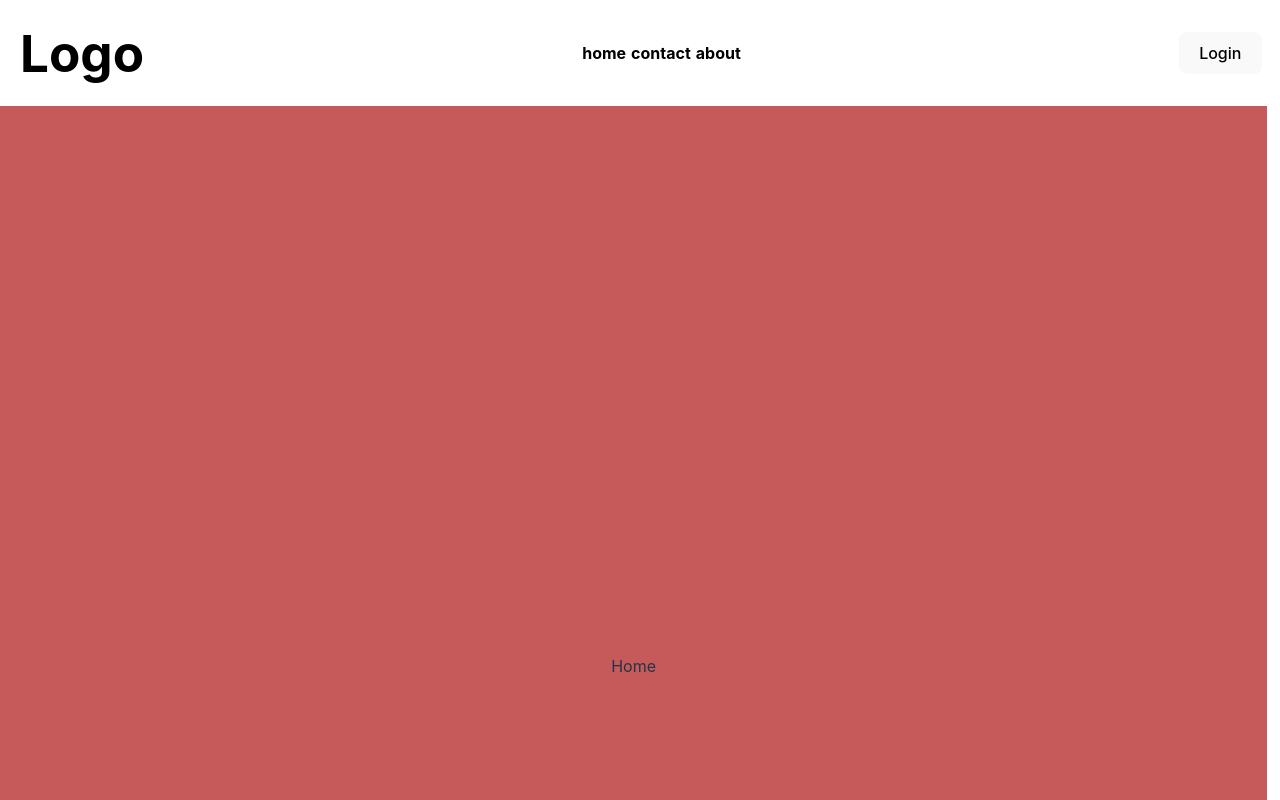
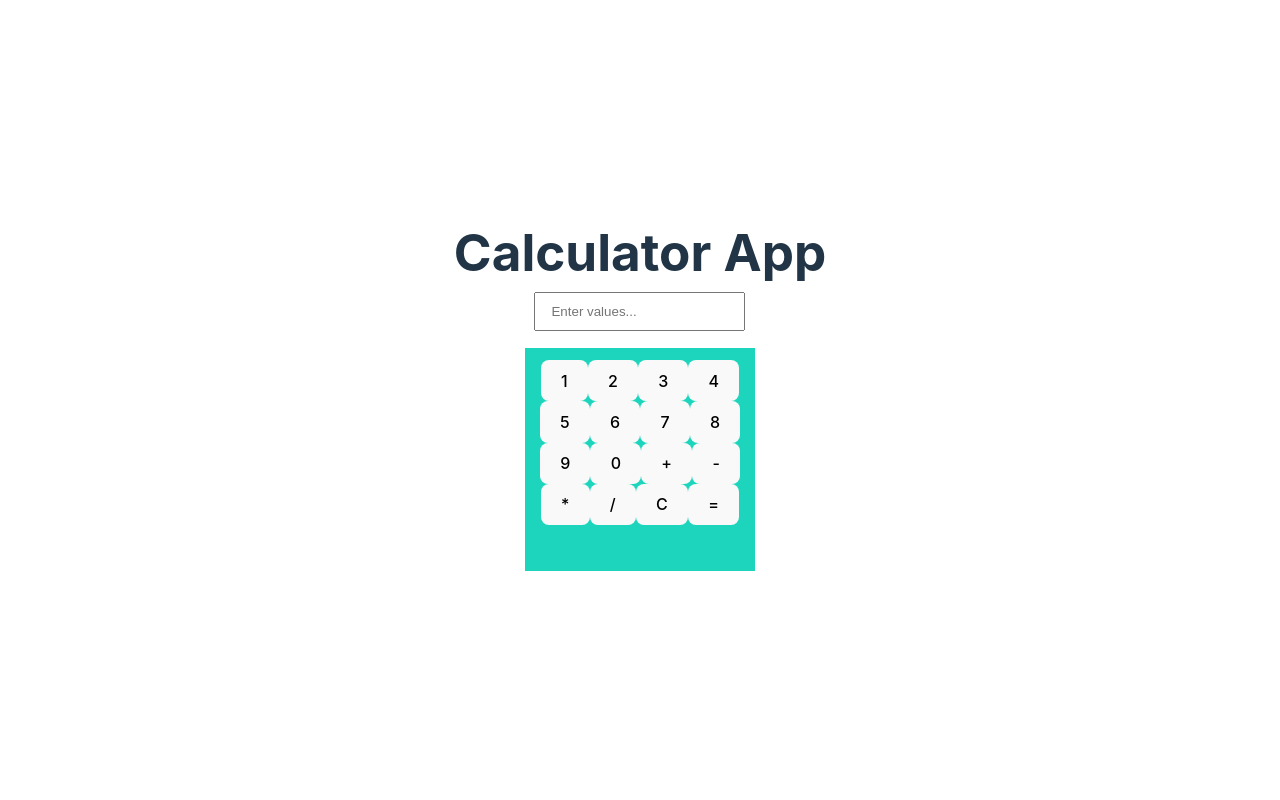
Before and after one commit to uphadeshrikant712/Daily-Coding-Challanges, a React (Vite) app in the folder 2.Tasks/: page / in a window 1280 px wide. Shown: the top 800 px of the page. Built offline with nearby package versions, Linux system fonts and the light colour scheme.

Commit message:
Calculator App

```diff
--- a/2.Tasks/src/App.jsx
+++ b/2.Tasks/src/App.jsx
@@ -1,5 +1,5 @@
 import React from 'react';
-// import './App.css';
+import './App.css';
 import PasswordEye from './components/1.PasswordEyeToggle/PasswordEye';
 import Post from './components/2.Pagination/Post';
 import ImageCarouseal from './components/3.ImageCarouseal/ImageCarouseal';
@@ -15,6 +15,7 @@ import Button from './components/11.Button/Button';
 import Model from './components/12.Model/Model';
 import Navbar from './components/13.SticyNavbar/Navbar';
 import Home from './components/13.SticyNavbar/Home';
+import Calculator from './components/14.Calculator/Calculator';
 
 const App = () => {
   return (
@@ -43,8 +44,10 @@ const App = () => {
 
       {/* <Model/> */}
 
-      <Navbar />
-      <Home/>
+      {/* <Navbar />
+      <Home/> */}
+
+      <Calculator/>
     </div>
   )
 }
--- /dev/null
+++ b/2.Tasks/src/components/14.Calculator/Calculator.jsx
@@ -0,0 +1,51 @@
+import React, { useState } from 'react';
+import './calculator.css';
+
+const Calculator = () => {
+
+  const [value, setValue] = useState('');
+
+  const arr = ['1', '2', '3', '4', '5', '6', '7', '8', '9', '0', '+', '-', '*', '/', 'C', '='];
+
+
+
+  const handleClick = (e) => {
+    const id = e.target.id;
+
+    if (id === 'C') {
+      setValue('')
+    }
+    else if (id === '=') {
+
+      try {
+        const ans = eval(value);
+        setValue(ans)
+      } catch (error) {
+        alert("Invalid Input");
+      }
+    }
+    else {
+      setValue((val) => val + id);
+    }
+  }
+  console.log(value)
+  return (
+    <div className='calculator'>
+
+        <h1>Calculator App </h1>
+
+      <input onChange={(e) => setValue(e.target.value)} value={value} type="text" placeholder='Enter values...' />
+
+      <div onClick={handleClick} className="containet">
+        {
+          arr.map((item, index) =>
+          (
+            <button id={item} key={index} >{item}</button>
+          ))
+        }
+      </div>
+    </div>
+  )
+}
+
+export default Calculator
--- /dev/null
+++ b/2.Tasks/src/components/14.Calculator/calculator.css
@@ -0,0 +1,16 @@
+.containet
+{
+  width: 220px;
+  height: 199px;
+  padding:12px 5px;
+  margin: 5px;
+  background-color: rgb(29, 213, 189);
+}
+.calculator
+{
+  display: flex;
+  align-items: center;
+  justify-content: center;
+  flex-direction: column;
+  gap: 12px;
+}
```
Also changed, not shown: 2.Tasks/src/components/14.NewTask/Home.jsx (deleted, +0 -9 lines).
